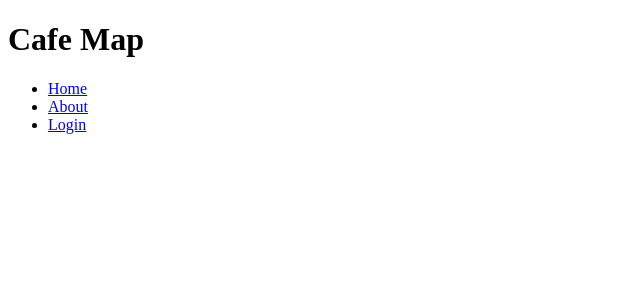
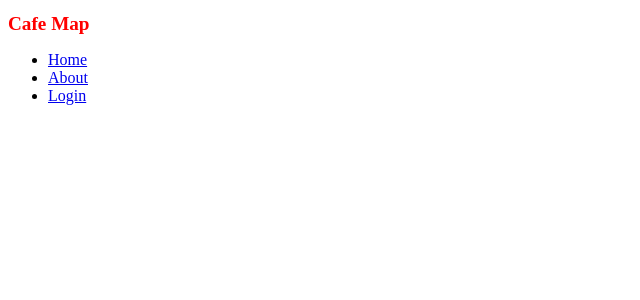
Before and after one commit to macotok/cafemap, a Next.js app: page / in a window 1280 px wide. Shown: the top 300 px of the page, without its empty margins (0-640 px from the left). Built offline with nearby package versions, Linux system fonts and the light colour scheme.

Commit message:
styled componetsを導入

```diff
--- a/components/Atoms/Title.tsx
+++ /dev/null
@@ -1,7 +0,0 @@
-import React from 'react';
-
-const Title: React.FunctionComponent = (): JSX.Element => (
-  <h1>Cafe Map</h1>
-);
-
-export default Title;
--- /dev/null
+++ b/components/Atoms/Title/H1Title.tsx
@@ -0,0 +1,10 @@
+import React from 'react';
+import { H1 } from './TitleStyled';
+
+const H1Title: React.FunctionComponent = (): JSX.Element => (
+  <H1>
+    Cafe Map
+  </H1>
+);
+
+export default H1Title;
--- /dev/null
+++ b/components/Atoms/Title/TitleStyled.js
@@ -0,0 +1,11 @@
+import React from 'react';
+import styled from 'styled-components';
+
+export const H1 = styled.h1`
+  font-size: 1.2rem;
+  color: red;
+`;
+
+export const H2 = styled.h2`
+  font-size: 1rem;
+`;
--- a/components/Molecules/Header.tsx
+++ b/components/Molecules/Header.tsx
@@ -1,10 +1,10 @@
 import React from 'react';
-import Title from '../Atoms/Title';
+import H1Title from '../Atoms/Title/H1Title';
 import Nav from '../Molecules/Nav';
 
 const Header: React.FunctionComponent = (): JSX.Element => (
   <>
-    <Title />
+    <H1Title />
     <Nav />
   </>
 );
--- a/package.json
+++ b/package.json
@@ -17,7 +17,8 @@
     "@zeit/next-typescript": "^1.1.1",
     "next": "^9.1.2",
     "react": "^16.11.0",
-    "react-dom": "^16.11.0"
+    "react-dom": "^16.11.0",
+    "styled-components": "^4.4.1"
   },
   "devDependencies": {
     "@typescript-eslint/eslint-plugin": "^2.6.0",
--- a/tsconfig.json
+++ b/tsconfig.json
@@ -29,7 +29,6 @@
     "next-env.d.ts",
     "**/*.ts",
     "**/*.tsx",
-    "**/**/*.tsx",
     "**/*.js"
   ]
 }
```
Also changed, not shown: 2 other files (tests, documents, lock files or other folders).
